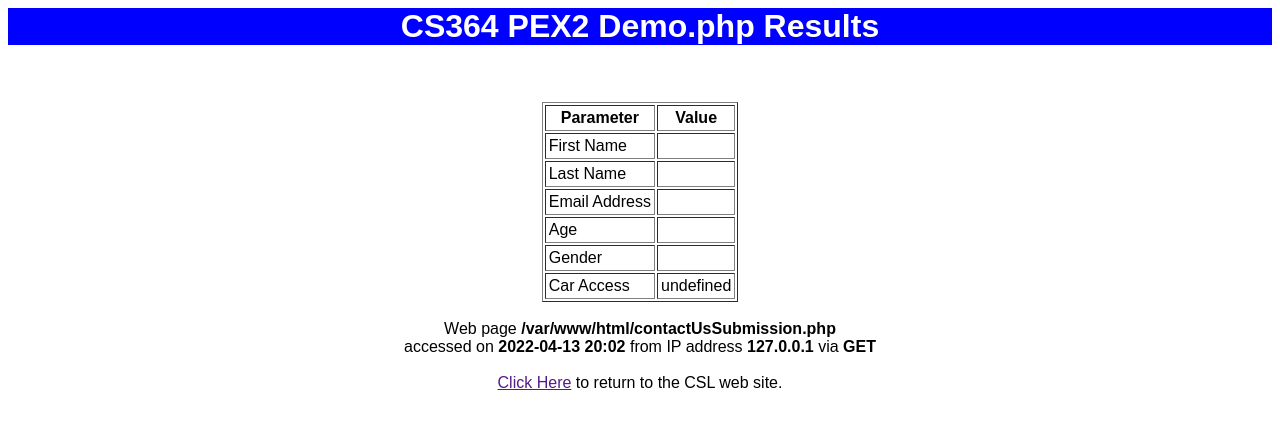
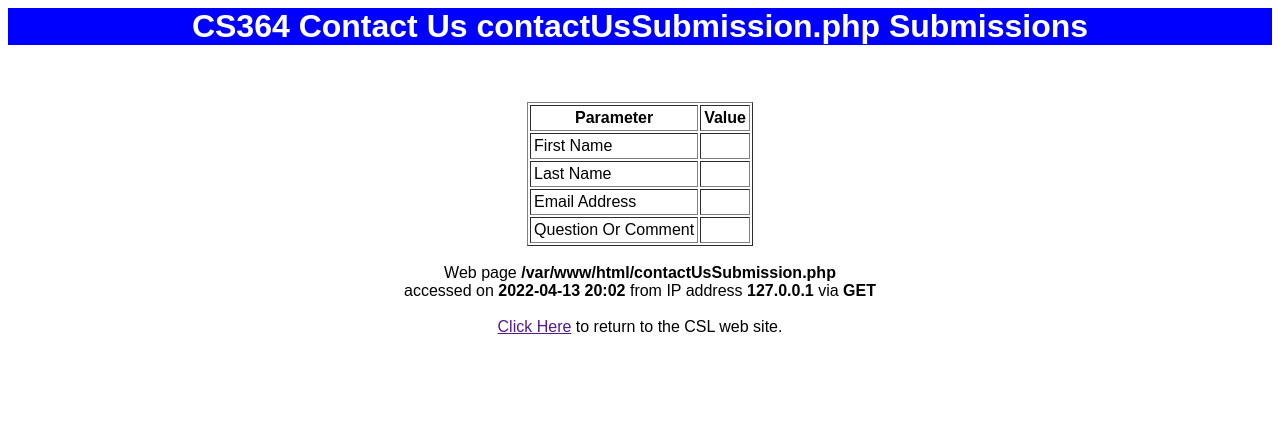
Before and after one commit to ethanschof/db_anime_website, a PHP site: page /contactUsSubmission.php in a window 1280 px wide. Shown: the top 429 px of the page. Run offline with PHP 8.4, Linux system fonts and the light colour scheme; data that the repository does not hold is empty.

Commit message:
Update contactUsSubmission.php

```diff
--- a/contactUsSubmission.php
+++ b/contactUsSubmission.php
@@ -1,10 +1,9 @@
 <html>
 
-<!-- Demo.php - 3/21/2011 - Steve Hadfield (edited by Joel Coffman) -->
-<!-- Shows how to access POST and SYSTEM parameters in PHP -->
+<!-- contactUsSubmission.php - 4/13/2022 - Price Johnson (Borrowed code from Dr. Hadfield and Dr. Coffman) -->
 
  <head>
-   <title>CS 364 PEX2 Demo.php</title>
+   <title>contactUsSubmission.php</title>
    <style>
      body {font-family: Arial; color: black; }
      h1 {background-color: blue; color: white; }
@@ -13,26 +12,16 @@
 
  <body>
    <center>
-     <h1>CS364 PEX2 Demo.php Results</h1>
+     <h1>CS364 Contact Us contactUsSubmission.php Submissions</h1>
      <br />
      <br />
-
-<!-- Note the use of <?php ?> to embed PHP commands
-     and $_POST['<parameter_name>'] to get POST parameters -->
 
      <table border="1" cellpadding="3">
        <tr><th>Parameter</th><th>Value</th></tr>
        <tr><td>First Name</td><td><?php echo $_POST['firstName']; ?></td></tr>
        <tr><td>Last Name</td><td><?php echo $_POST['lastName']; ?></td></tr>
        <tr><td>Email Address</td><td><?php echo $_POST['emailAddress']; ?></td></tr>
-       <tr><td>Age</td><td><?php echo $_POST['age']; ?></td></tr>
-       <tr><td>Gender</td><td><?php echo $_POST['gender']; ?></td></tr>
-       <tr><td>Car Access</td><td>
-           <?php
-                 if (isset($_POST['carAccess']))
-                 { echo $_POST['carAccess']; }
-                 else { echo 'undefined'; }
-                                           ?></td></tr>
+       <tr><td>Question Or Comment</td><td><?php echo $_POST['questionOrComment']; ?></td></tr>
      </table>
      <br />
 
```
